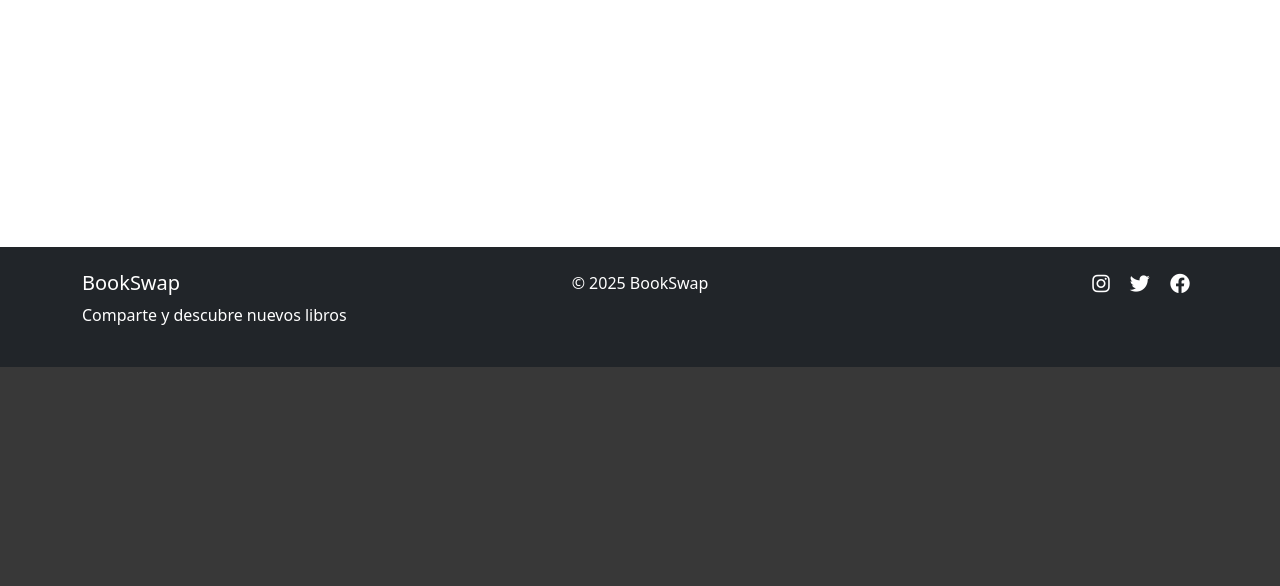
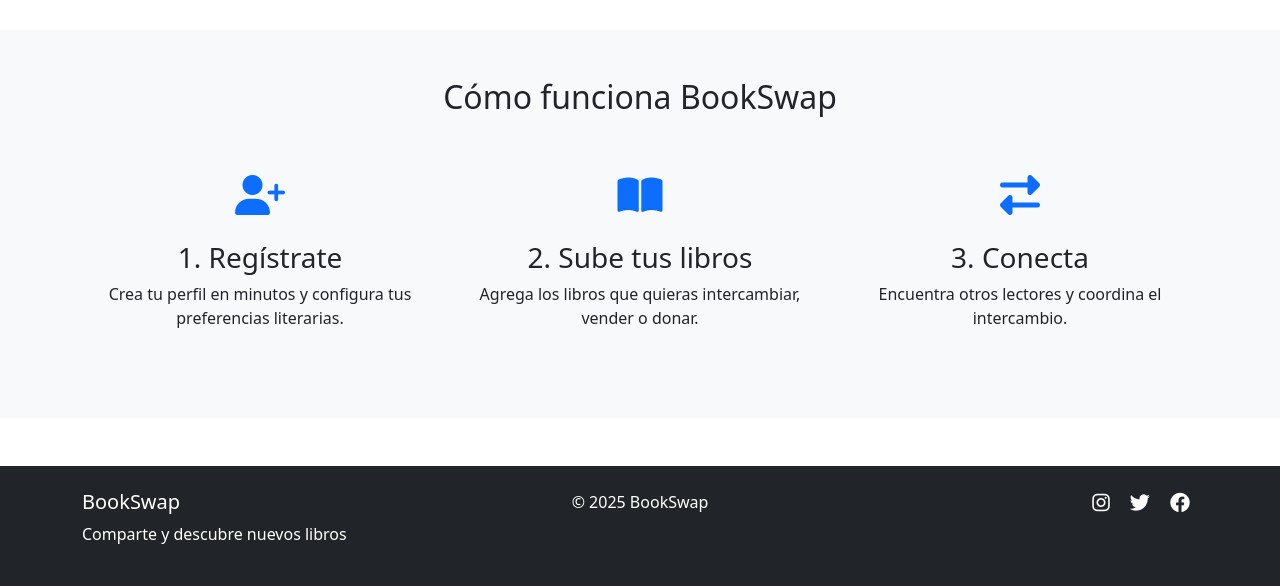
Before and after one commit to aptbookswap/bookswap, a Django app: page / in a window 1280 px wide. Shown: the part 433-1019 px from the top of the page. Before the commit the page ends 800 px from the top, so only its background shows below. Run offline with Django 5.2, Linux system fonts and the light colour scheme.

Commit message:
Sección como funciona

```diff
--- a/bookswap/static/styles.css
+++ b/bookswap/static/styles.css
@@ -31,3 +31,9 @@ footer {
     padding: 100px 0;
     margin-bottom: 30px;
 }
+
+.feature-icon {
+    font-size: 2.5rem;
+    margin-bottom: 1rem;
+    color: #0d6efd;
+}
--- a/bookswap/templates/bookswap/index.html
+++ b/bookswap/templates/bookswap/index.html
@@ -13,4 +13,34 @@
         </div>
     </div>
 </section>
+
+<!-- Sección de cómo funciona -->
+<section id="como-funciona" class="bg-light py-5 mb-5">
+    <div class="container">
+        <h2 class="text-center mb-5">Cómo funciona BookSwap</h2>
+        <div class="row text-center">
+            <div class="col-md-4 mb-4">
+                <div class="feature-icon">
+                    <i class="fas fa-user-plus"></i>
+                </div>
+                <h3>1. Regístrate</h3>
+                <p>Crea tu perfil en minutos y configura tus preferencias literarias.</p>
+            </div>
+            <div class="col-md-4 mb-4">
+                <div class="feature-icon">
+                    <i class="fas fa-book-open"></i>
+                </div>
+                <h3>2. Sube tus libros</h3>
+                <p>Agrega los libros que quieras intercambiar, vender o donar.</p>
+            </div>
+            <div class="col-md-4 mb-4">
+                <div class="feature-icon">
+                    <i class="fas fa-exchange-alt"></i>
+                </div>
+                <h3>3. Conecta</h3>
+                <p>Encuentra otros lectores y coordina el intercambio.</p>
+            </div>
+        </div>
+    </div>
+</section>
 {% endblock %}
```
